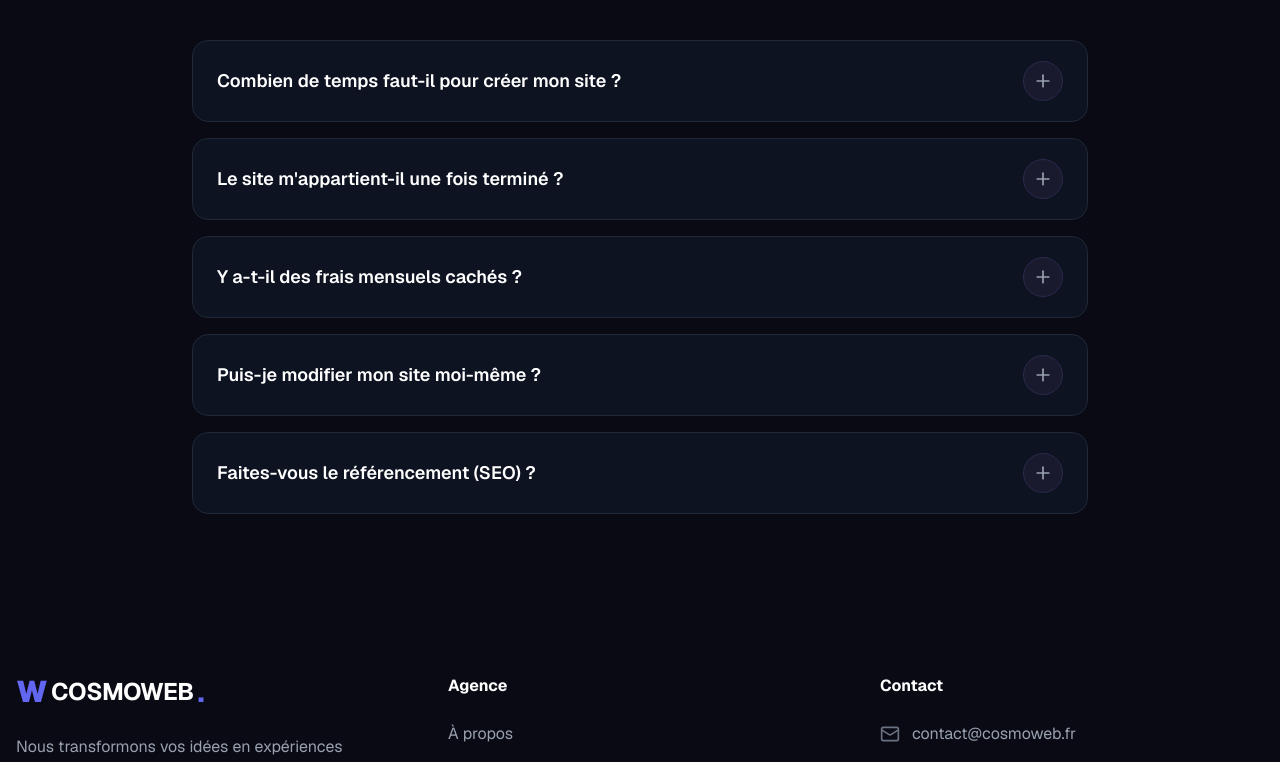
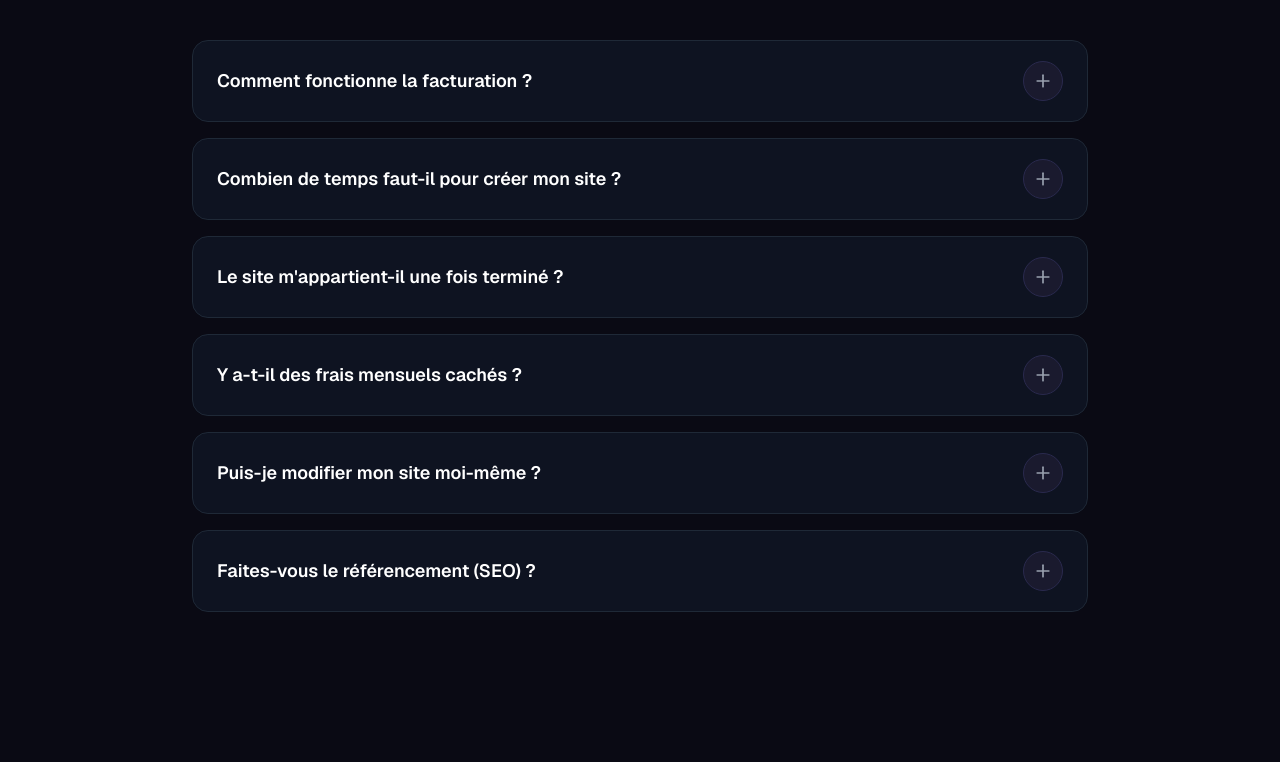
Before and after one commit to Anderson2908/COSMOWEB, a Next.js app: page / in a window 1280 px wide. Shown: the part 5860-6622 px from the top of the page. Built offline with nearby package versions, Linux system fonts and the light colour scheme; a web font is replaced by a local one.

Commit message:
Mise à jour FAQ : ajout question facturation et amélioration réponse modifications

```diff
--- a/components/faq.tsx
+++ b/components/faq.tsx
@@ -10,6 +10,11 @@ interface FAQItem {
 }
 
 const faqData: FAQItem[] = [
+  {
+    question: "Comment fonctionne la facturation ?",
+    answer:
+      "La facturation se fait par virement bancaire avec un acompte de 50% à la commande. Le solde est réglé à la livraison du site. Vos paiements sont entièrement sécurisés et vous recevez une facture conforme pour chaque transaction.",
+  },
   {
     question: "Combien de temps faut-il pour créer mon site ?",
     answer:
@@ -28,7 +33,7 @@ const faqData: FAQItem[] = [
   {
     question: "Puis-je modifier mon site moi-même ?",
     answer:
-      "Oui ! Selon le pack choisi, vous aurez accès à une interface d'administration simple pour modifier vos textes, images et contenus. Nous vous formons à son utilisation lors de la livraison.",
+      "Oui ! Selon le pack choisi, vous aurez accès à une interface d'administration simple pour modifier vos textes, images et contenus. Nous vous formons aux modifications de base de votre site lors de la livraison. Cependant, il est vivement recommandé d'opter pour notre formule de suivi qui vous assure une tranquillité d'esprit totale.",
   },
   {
     question: "Faites-vous le référencement (SEO) ?",
--- a/components/footer.tsx
+++ b/components/footer.tsx
@@ -102,7 +102,7 @@ export function Footer() {
                   href="mailto:contact@cosmoweb.fr"
                   className="text-gray-400 hover:text-white transition-colors"
                 >
-                  contact@cosmoweb.fr
+                  contact-agence@cosmoweb.fr
                 </a>
               </li>
               <li className="flex items-center gap-3">
```
